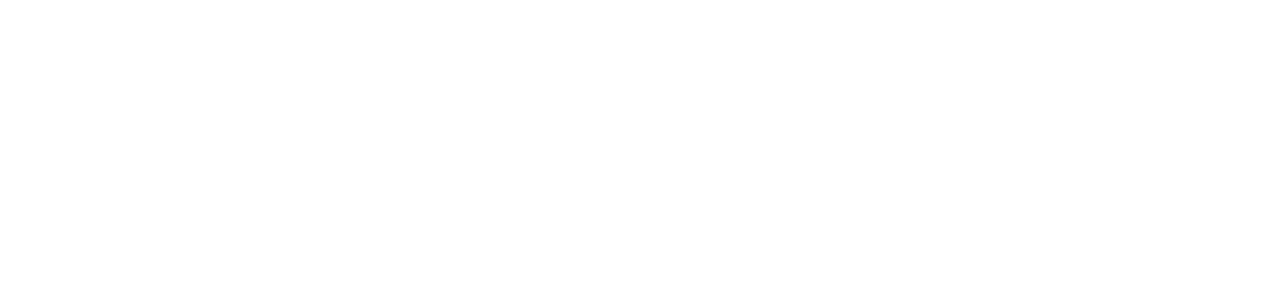
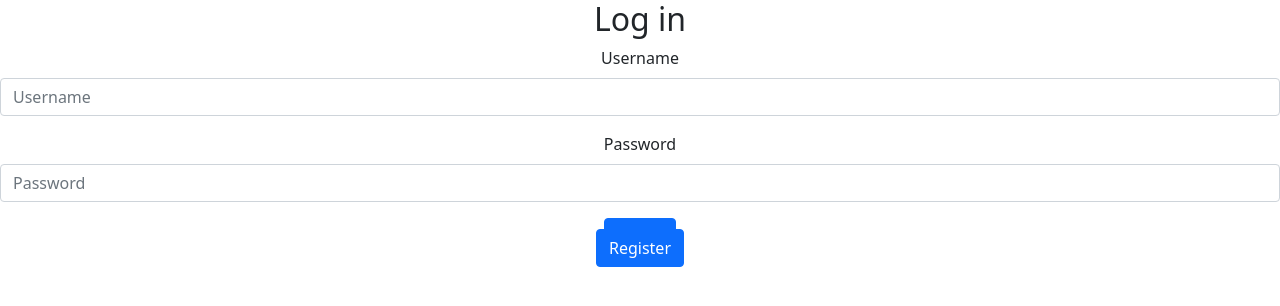
Before and after one commit to JoelOzmen/Webforum, a React app in the folder Frontend/my-app/: page / in a window 1280 px wide. Before the commit this address had no page. Built offline with nearby package versions, Linux system fonts and the light colour scheme.

Commit message:
fixed desing of react app and made default home screen as login

```diff
--- a/Frontend/my-app/package.json
+++ b/Frontend/my-app/package.json
@@ -16,6 +16,7 @@
     "react-bootstrap": "^2.0.2",
     "react-dom": "^17.0.2",
     "react-router-dom": "^6.0.2",
+    "react-router-redirect": "^1.0.1",
     "react-scripts": "4.0.3",
     "typescript": "^4.4.4",
     "web-vitals": "^1.1.2"
--- a/Frontend/my-app/src/components/App.js
+++ b/Frontend/my-app/src/components/App.js
@@ -7,13 +7,15 @@ import { Routes, Route, Link } from "react-router-dom";
 function App() {
   return (
     <div className="App">
+
       <Routes>
-        <Route path="/login" element={<LoginForm />} />
+        <Route path="/" element={<LoginForm />} />
         <Route path="/reg" element={<RegForm />} />
         {/* Lägg till fler routes sen */}
       </Routes>
+
     </div>
   );
-}
+  }
 
 export default App;
--- a/Frontend/my-app/src/components/Form/LoginButton.css
+++ b/Frontend/my-app/src/components/Form/LoginButton.css
@@ -1,3 +1,3 @@
 .LoginButton{
-    background-color: black
+
     }
--- /dev/null
+++ b/Frontend/my-app/src/components/Form/LoginForm.css
@@ -0,0 +1,14 @@
+.userInput{
+
+
+
+
+
+
+
+
+
+
+
+
+}
--- a/Frontend/my-app/src/components/Form/LoginForm.js
+++ b/Frontend/my-app/src/components/Form/LoginForm.js
@@ -3,15 +3,16 @@ import { Form, Button } from "react-bootstrap";
 import "bootstrap/dist/css/bootstrap.min.css";
 import { Link } from "react-router-dom";
 import "./LoginButton.css"
+import "./LoginForm.css"
 
 const LoginForm = () => {
   return (
-    <Form>
+    <Form className="text-center">
       <h2>Log in</h2>
-      <Form.Group className="mb-3" controlId="formBasicEmail">
-        <Form.Label>Username</Form.Label>
-        <Form.Control type="username" placeholder="Username" />
-      </Form.Group>
+        <Form.Group className="mb-3" controlId="formBasicEmail">
+          <Form.Label >Username</Form.Label>
+          <Form.Control type="username" placeholder="Username" />
+        </Form.Group>
 
       <Form.Group className="mb-3" controlId="formBasicPassword">
         <Form.Label>Password</Form.Label>
--- a/Frontend/my-app/src/components/Form/RegForm.js
+++ b/Frontend/my-app/src/components/Form/RegForm.js
@@ -4,7 +4,8 @@ import 'bootstrap/dist/css/bootstrap.min.css';
 import "./RegisterButton.css"
 
 const RegForm=()=>{
-  return( <Form>
+  return(
+  <Form className="text-center">
         <h2>Register User</h2>
     <Form.Group className="mb-3" controlId="formBasicEmail">
       <Form.Label>Username</Form.Label>
--- a/Frontend/my-app/src/components/Form/RegisterButton.css
+++ b/Frontend/my-app/src/components/Form/RegisterButton.css
@@ -3,5 +3,9 @@
         position: absolute;
         top: 50%;
         -ms-transform: translateY(-50%);
-        transform: translateY(-50%);
+        transform: translateY(-450%);
+        width: 100%;
+
+
+        text-align: center;
     }
--- a/Frontend/my-app/src/index.js
+++ b/Frontend/my-app/src/index.js
@@ -1,7 +1,9 @@
 import * as React from "react";
 import * as ReactDOM from "react-dom";
-import { BrowserRouter } from "react-router-dom";
+import { BrowserRouter,Switch } from "react-router-dom";
 import App from './components/App'
+
+
 
 ReactDOM.render(
   <BrowserRouter>
```
Also changed, not shown: 1 other file. Lines whose indentation alone changed are shown as unchanged.
